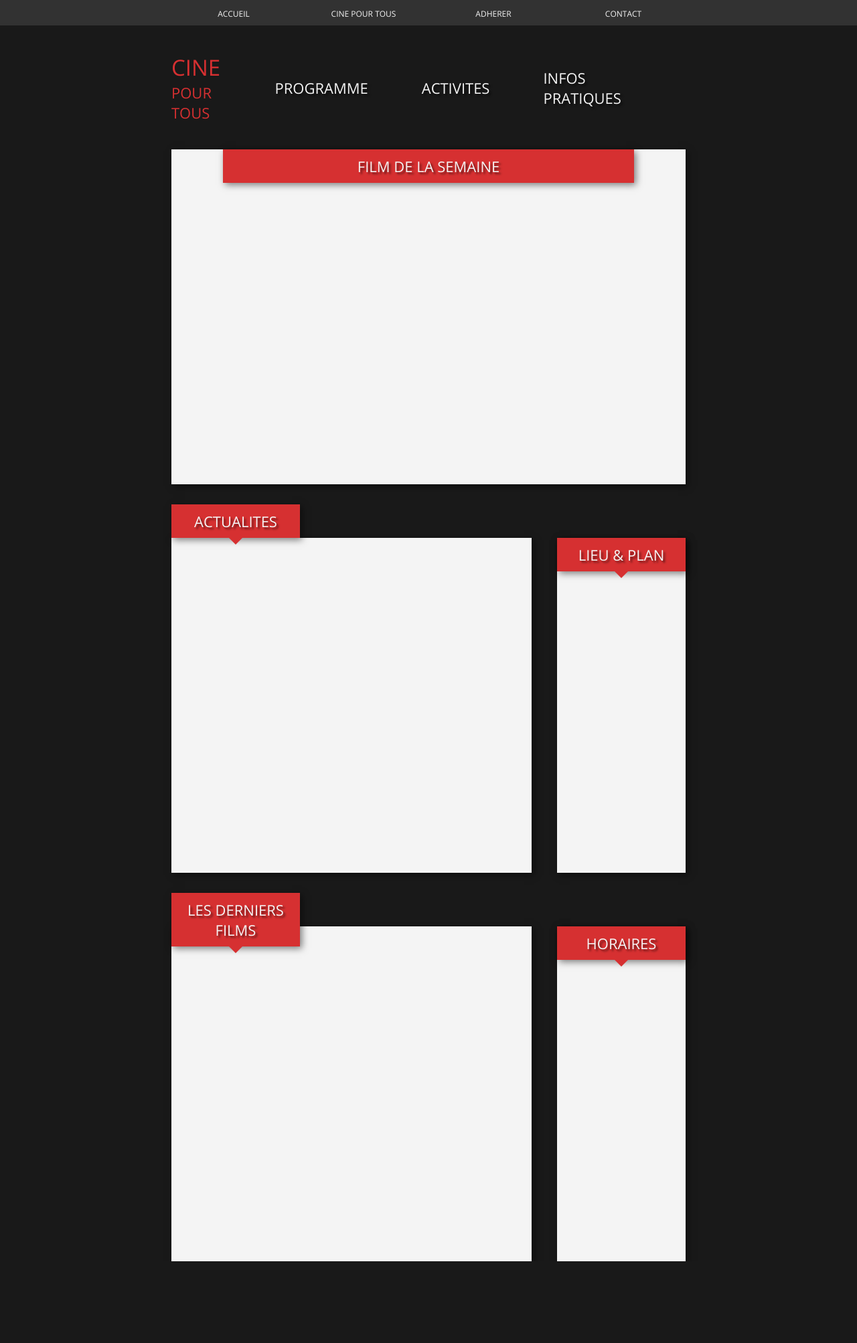
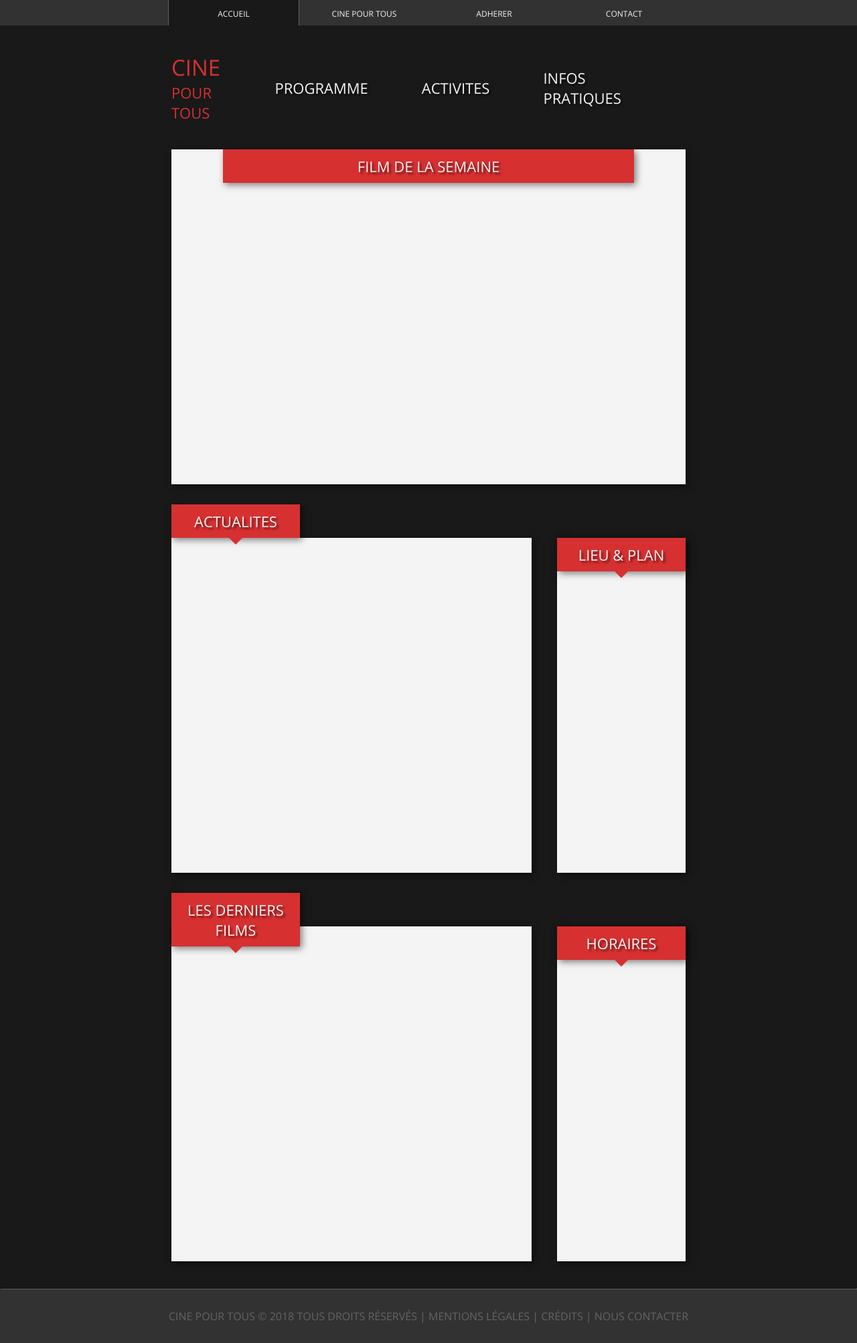
Before and after one commit to Eluune/CinePourTous, a PHP site: page / in a window 1280 px wide. Shown: the whole page at 67% size. Before the commit the page ends 1883 px from the top, so only its background shows below. Run offline with PHP 8.4, Linux system fonts and the light colour scheme.

Commit message:
Ajout du Footer

```diff
--- a/0_nav/nav.css
+++ b/0_nav/nav.css
@@ -29,9 +29,9 @@
   //border-left: 0.5px solid var(--blanc);
 }
 
-.nav-content:hover {
+.nav-content:hover, .active {
   background: var(--noir);
   cursor: pointer;
-  border-right: 0.5px solid var(--blanc);
-  border-left: 0.5px solid var(--blanc);
+  border-right: 0.5px solid var(--grisclair);
+  border-left: 0.5px solid var(--grisclair);
 }
--- a/0_nav/nav.php
+++ b/0_nav/nav.php
@@ -1,6 +1,6 @@
 <div id="section-0">
   <div class="nav-container">
-    <div class="nav-content"> <a href="#"> ACCUEIL </a></div>
+    <div class="nav-content active"> <a href="#"> ACCUEIL </a></div>
     <div class="nav-content"><a href="#"> CINE POUR TOUS </a></div>
     <div class="nav-content"><a href="#"> ADHERER </a></div>
     <div class="nav-content"><a href="#"> CONTACT </a></div>
--- a/1_accueil/accueil.css
+++ b/1_accueil/accueil.css
@@ -1,3 +1,7 @@
+#section-1 {
+  width: 100%;
+}
+
 .format {
   width: 60%;
   margin-left: 20%;
--- a/8_footer/footer.css
+++ b/8_footer/footer.css
@@ -0,0 +1,17 @@
+#section-8 {
+  width: 100%;
+  background: var(--gris);
+  color: var(--grisclair);
+  line-height: 500%;
+  text-align: center;
+  margin-top: 5vh;
+}
+
+#section-8 a {
+  text-decoration: none;
+  color: var(--grisclair);
+}
+
+hr {
+  border-color: var(--grisclair);
+}
--- a/8_footer/footer.php
+++ b/8_footer/footer.php
@@ -0,0 +1,7 @@
+<div id="section-8">
+  <hr>
+  CINE POUR TOUS © 2018 TOUS DROITS RÉSERVÉS |
+  <a href="#">MENTIONS LÉGALES</a>  |
+  <a href="#">CRÉDITS</a>  |
+  <a href="#">NOUS CONTACTER</a>
+</div>
--- a/index.css
+++ b/index.css
@@ -12,6 +12,7 @@ html, body {
 
 :root {
   --gris: RGB(50,50,50);
+  --grisclair: RGB(100,100,100);
   --noir: RGB(25,25,25);
   --blanc: RGB(244,244,244);
   --rouge: RGB(214,48,49);
--- a/index.php
+++ b/index.php
@@ -16,9 +16,11 @@
     <link rel="stylesheet" href="index.css">
     <link rel="stylesheet" href="0_nav/nav.css">
     <link rel="stylesheet" href="1_accueil/accueil.css">
+    <link rel="stylesheet" href="8_footer/footer.css">
   </head>
   <body>
     <?php include("0_nav/nav.php"); ?>
     <?php include("1_accueil/accueil.php"); ?>
+    <?php include("8_footer/footer.php"); ?>
   </body>
 </html>
```
